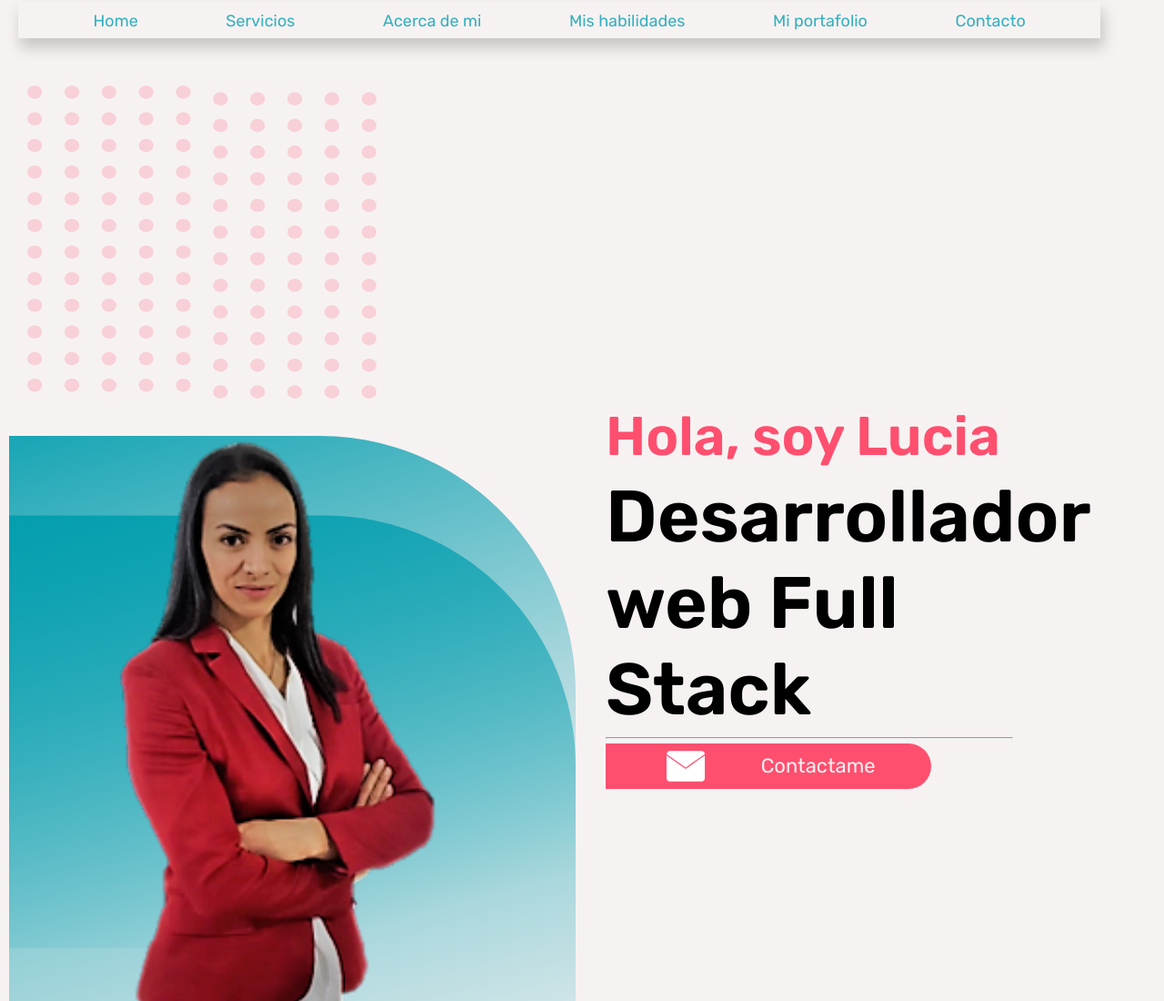
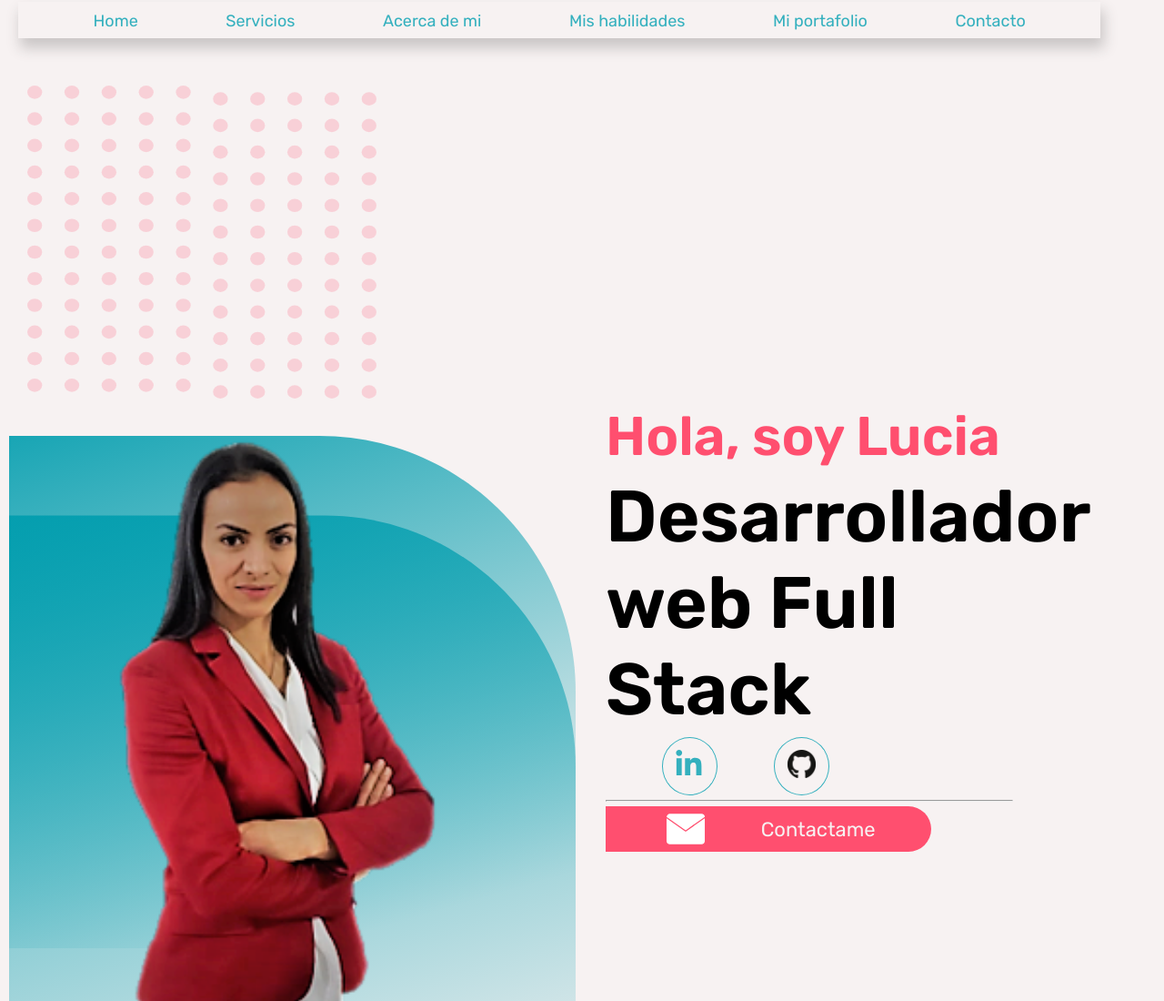
Before and after one commit to LuciaCerpa/portafolio, a plain HTML site: page index.html in a window 1280 px wide. Shown: the top 1100 px of the page at 91% size. Drawn offline with Linux system fonts and the light colour scheme.

Commit message:
actualizaciones de links

```diff
--- a/css/style.css
+++ b/css/style.css
@@ -148,8 +148,9 @@
     width: 20%;
 }
 
-.redesSociales div img{
-  width: 80%;
+.redesSociales div a{
+  width: 85%;
+  text-align: center;
 }
 
 hr{
--- a/index.html
+++ b/index.html
@@ -34,17 +34,15 @@
       <div class="nombreProfesion">
         <h2 class="nombre">Hola, soy Lucia</h2>
         <h1 class="profesion">Desarrollador web Full Stack</h1>
-      <!-- <div class="redesSociales">
+      <div class="redesSociales">
         <div>
-          <img src="./images/Íconos/cib_linkedin-in.svg" alt="">
+          <a href="https://www.linkedin.com/in/luciacerpa-b2b810238
+          " target="_blank" rel="noopener noreferrer"><img src="./images/Íconos/cib_linkedin-in.svg" alt=""></a>
         </div>
         <div>
-          <img src="./images/Íconos/ant-design_instagram-filled.svg" alt="">
+          <a href="https://github.com/LuciaCerpa" target="_blank" rel="noopener noreferrer"><img src="./images/Logos-Imágenes/github.png" alt=""></a>
         </div>
-        <div>
-          <img src="./images/Íconos/ant-design_twitter-outlined.svg" alt="">
-        </div>
-      </div> -->
+      </div>
       <hr>
       <div class="contactame">
         <button>
```
Also changed, not shown: images/Logos-Imágenes/github.png (added).
